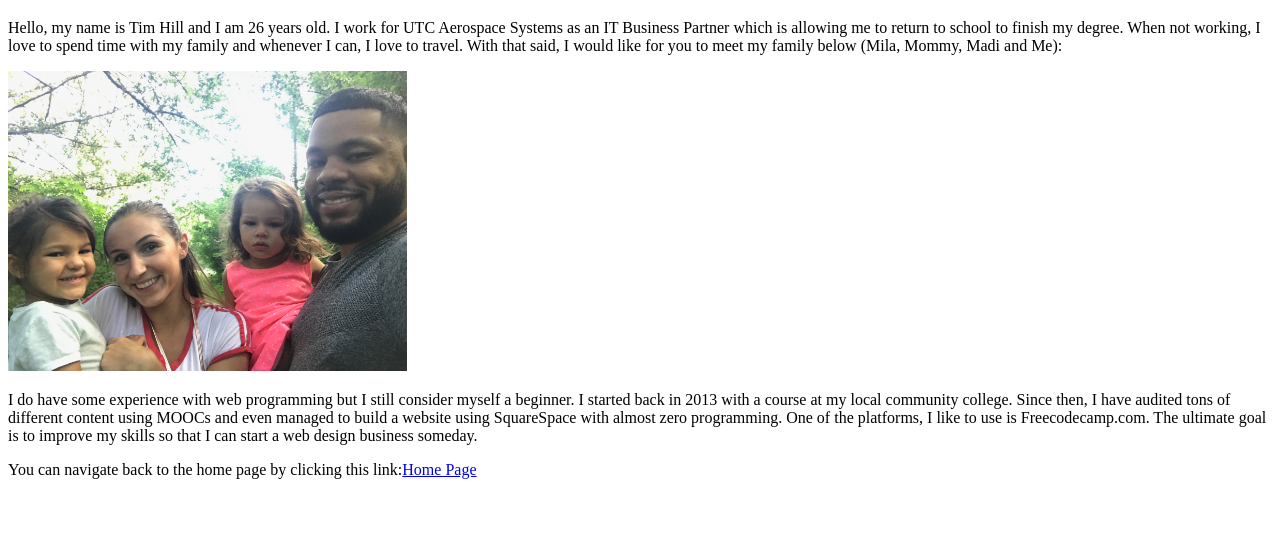
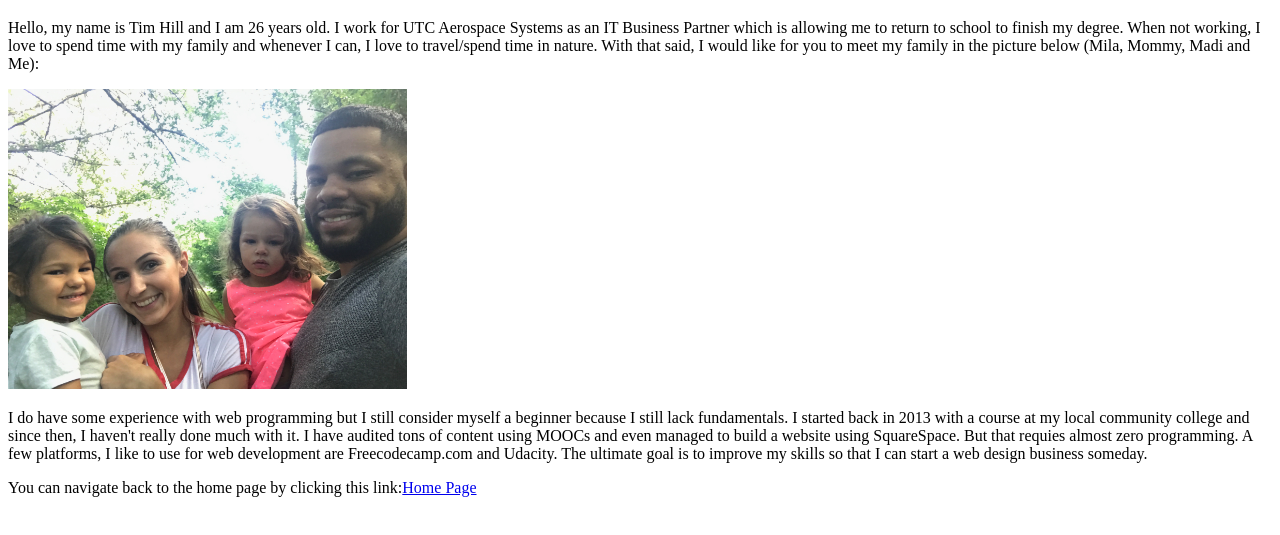
Before and after one commit to thill1117/cpst342f17hw1, a plain HTML site: page Author.html in a window 1280 px wide. Shown: the part 61-596 px from the top of the page. Drawn offline with Linux system fonts and the light colour scheme.

Commit message:
Add changes to Author.html

```diff
--- a/Author.html
+++ b/Author.html
@@ -9,13 +9,13 @@
 
   <h1>About Me</h1>
 
-  <p>Hello, my name is Tim Hill and I am 26 years old. I work for UTC Aerospace Systems as an IT Business Partner which is allowing me to return to school to finish my degree. When not working, I love to spend time with my family and whenever I can, I love to travel. With that said, I would like for you to meet my family below (Mila, Mommy, Madi and Me):</p>
+  <p>Hello, my name is Tim Hill and I am 26 years old. I work for UTC Aerospace Systems as an IT Business Partner which is allowing me to return to school to finish my degree. When not working, I love to spend time with my family and whenever I can, I love to travel/spend time in nature. With that said, I would like for you to meet my family in the picture below (Mila, Mommy, Madi and Me):</p>
 
   <p>
     <img src="IMG_0311.JPG" alt = "The Hill Family" style="height: 300px; width: auto:">
   </p>
 
-  <p>I do have some experience with web programming but I still consider myself a beginner. I started back in 2013 with a course at my local community college. Since then, I have audited tons of different content using MOOCs and even managed to build a website using SquareSpace with almost zero programming. One of the platforms, I like to use is Freecodecamp.com. The ultimate goal is to improve my skills so that I can start a web design business someday. </p>
+  <p>I do have some experience with web programming but I still consider myself a beginner because I still lack fundamentals. I started back in 2013 with a course at my local community college and since then, I haven't really done much with it. I have audited tons of content using MOOCs and even managed to build a website using SquareSpace. But that requies almost zero programming. A few platforms, I like to use for web development are Freecodecamp.com and Udacity. The ultimate goal is to improve my skills so that I can start a web design business someday. </p>
 
 You can navigate back to the home page by clicking this link:<a href="index.html">Home Page</a>
 
```
